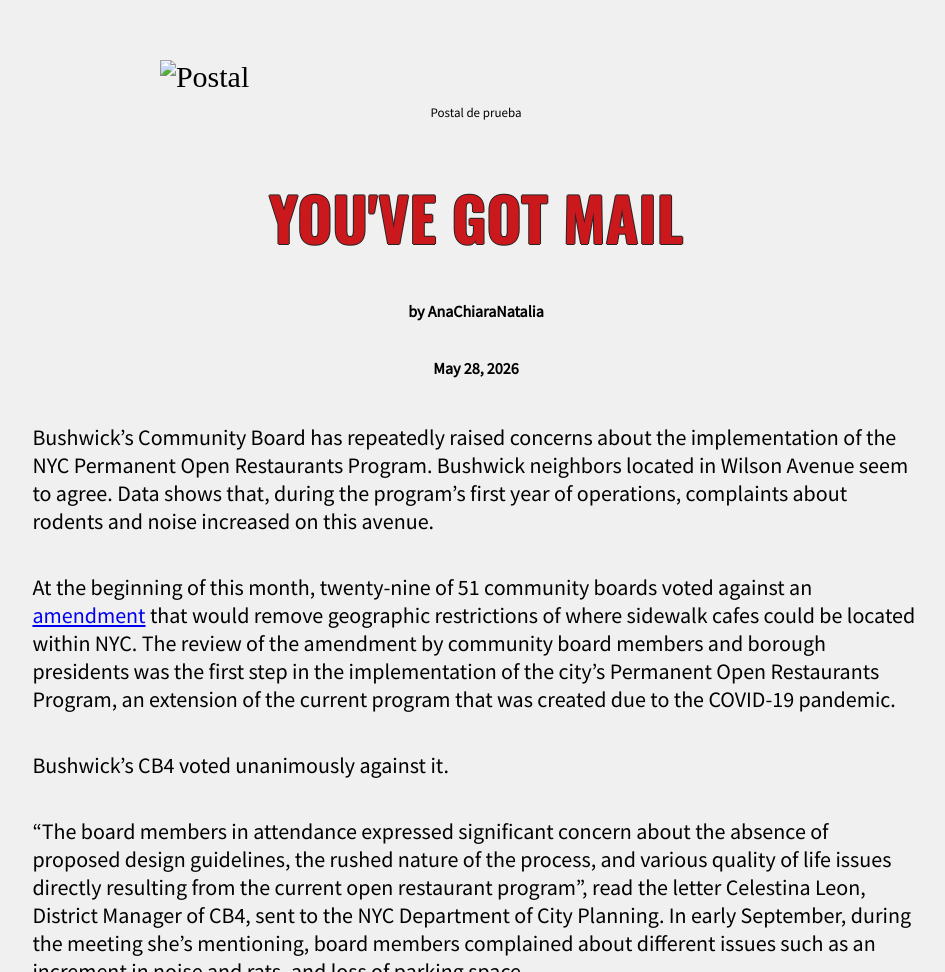
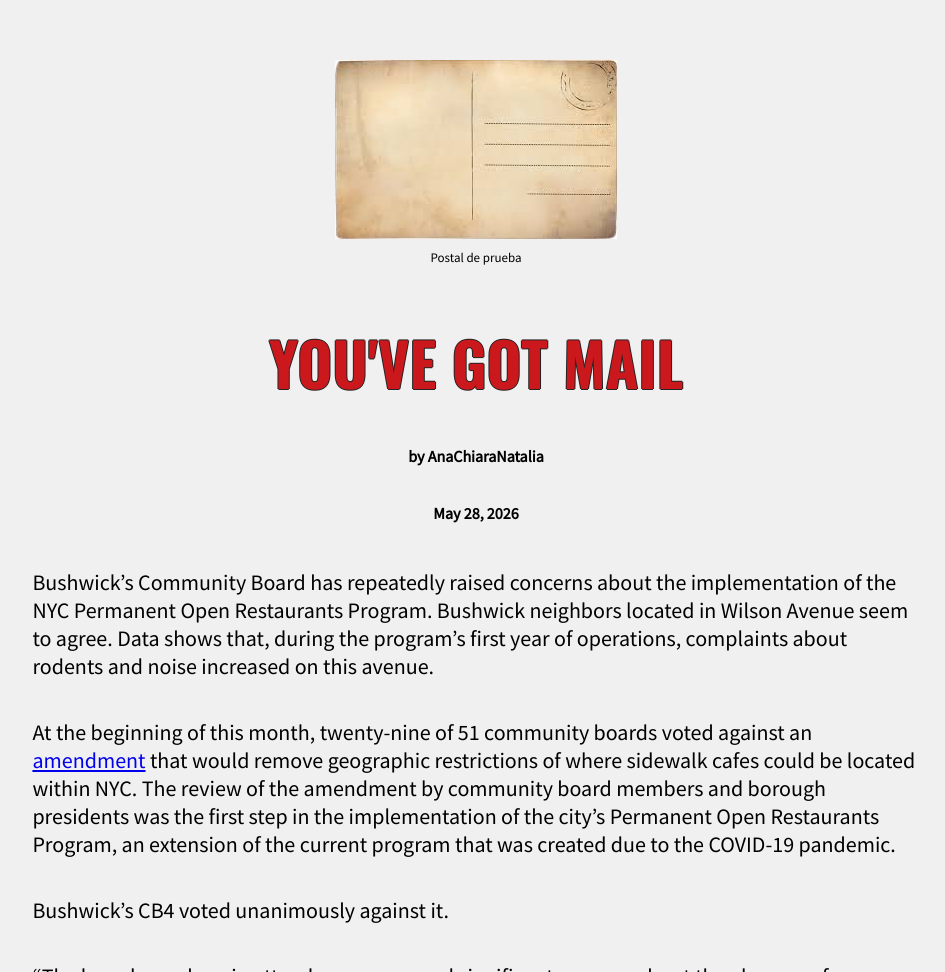
Before and after one commit to NataliaSanchezLoayza/youvegotmail, a plain HTML site: page index.html in a window 1280 px wide. Shown: the part 128-1100 px from the top of the page, without its empty margins (164-1109 px from the left). Drawn offline with nearby package versions, Linux system fonts and the light colour scheme.

Commit message:
Update index.html

```diff
--- a/index.html
+++ b/index.html
@@ -14,7 +14,7 @@
 
       <div class="photo-rest">
 
-        <img src="images/postal.jpg" alt="Postal">
+        <img src="images/postal.jpeg" alt="Postal">
         <figcaption> Postal de prueba </figcaption>
 
       </div>
```
